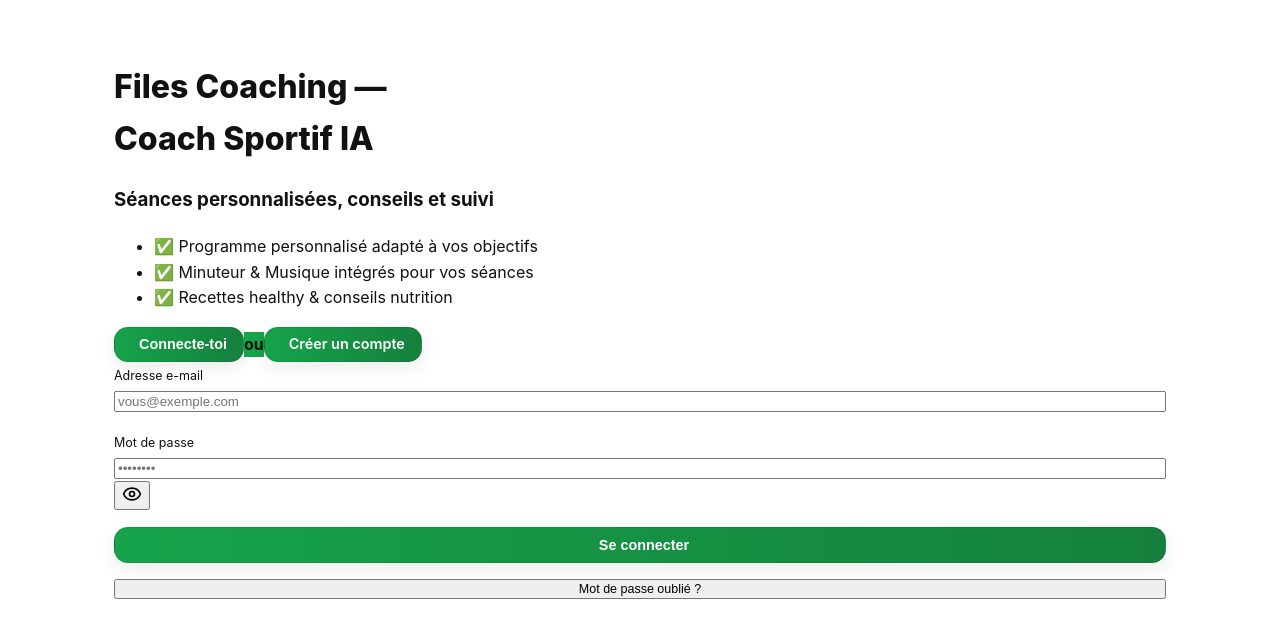
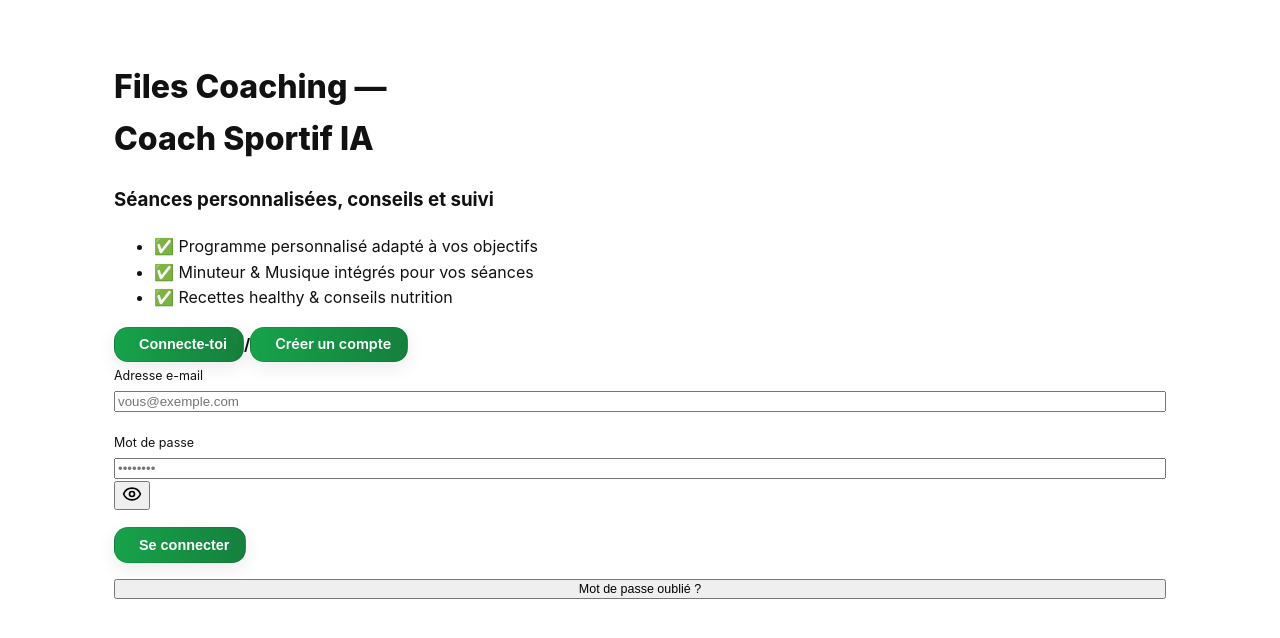
Before and after one commit to lebasquelyza/appli-files, a Next.js app in the folder apps/web/: page / in a window 1280 px wide. Both pictures are taken after a click on the button "Connecte-toi". Shown: the top 638 px of the page. Built offline with nearby package versions, Linux system fonts and the light colour scheme; no server answers.

Commit message:
Update page.tsx

```diff
--- a/apps/web/app/page.tsx
+++ b/apps/web/app/page.tsx
@@ -4,7 +4,7 @@ import { useState, useEffect } from "react";
 import { Eye, EyeOff } from "lucide-react";
 import { getSupabase } from "../lib/supabaseClient";
 
-// Petit carré vert (même style que le reste)
+// Petit carré vert (même style que dans ta page Profil)
 function GreenSquare() {
   return (
     <span
@@ -110,52 +110,49 @@ export default function HomePage() {
         <div className="mt-10 sm:mt-12" aria-hidden="true" />
 
         {/* Accroche */}
-        <section className="mb-8 text-center">
+        <section className="mb-8">
+          <div className="text-center">
             <h3 className="text-xl sm:text-2xl font-semibold mb-4">
               Séances personnalisées, conseils et suivi
             </h3>
-          <ul className="space-y-3 text-gray-900 text-lg sm:text-xl leading-relaxed pl-5 list-disc text-left max-w-2xl mx-auto">
+          </div>
+          <ul className="space-y-3 text-gray-900 text-lg sm:text-xl leading-relaxed pl-5 list-disc max-w-2xl mx-auto">
             <li>✅ Programme personnalisé adapté à vos objectifs</li>
             <li>✅ Minuteur &amp; Musique intégrés pour vos séances</li>
             <li>✅ Recettes healthy &amp; conseils nutrition</li>
           </ul>
         </section>
 
-        {/* CTAs centrés */}
+        {/* CTAs CENTRÉS */}
         <div className="mt-2 mb-10 flex flex-wrap items-center justify-center gap-3 text-center">
           <button
             type="button"
             onClick={() => setShowLogin((v) => !v)}
             aria-expanded={showLogin}
             aria-controls="login-panel"
-            className="btn-dash inline-flex items-center"
+            className="btn-dash inline-flex items-center justify-center"
           >
             <GreenSquare />
             <span>Connecte-toi</span>
           </button>
 
-          {/* pastille “ou” : fond vert, TEXTE NOIR */}
-          <span
-            className="inline-flex items-center justify-center px-2.5 py-1 rounded-full text-xs font-semibold select-none shadow"
-            style={{ background: "var(--brand)", color: "#111" }}
-          >
-            ou
-          </span>
+          {/* séparateur : “/” en NOIR (pas de pastille) */}
+          <span className="mx-1 text-lg font-semibold text-black select-none">/</span>
 
           <a
             href="/signup"
             role="button"
-            className="btn-dash inline-flex items-center"
+            className="btn-dash inline-flex items-center justify-center"
           >
             <GreenSquare />
             <span>Créer un compte</span>
           </a>
         </div>
 
-        {/* Panneau de connexion inline centré */}
+        {/* Panneau de connexion inline CENTRÉ */}
         {showLogin && (
           <div id="login-panel" className="max-w-md mx-auto">
-            <form onSubmit={handleLogin} className="space-y-4">
+            <form onSubmit={handleLogin} className="space-y-4 text-left">
               {/* Email */}
               <div>
                 <label className="block text-sm font-medium mb-1">Adresse e-mail</label>
@@ -203,15 +200,17 @@ export default function HomePage() {
                 </div>
               </div>
 
-              {/* Submit aligné sur .btn-dash + carré */}
+              {/* Bouton submit CENTRÉ */}
+              <div className="flex justify-center">
                 <button
                   type="submit"
-                className="btn-dash inline-flex items-center w-full justify-center"
+                  className="btn-dash inline-flex items-center justify-center"
                   disabled={loading || !inputsReady}
                 >
                   <GreenSquare />
                   <span>{loading ? "Connexion..." : "Se connecter"}</span>
                 </button>
+              </div>
 
               <button
                 type="button"
```
Lines whose indentation alone changed are shown as unchanged.
